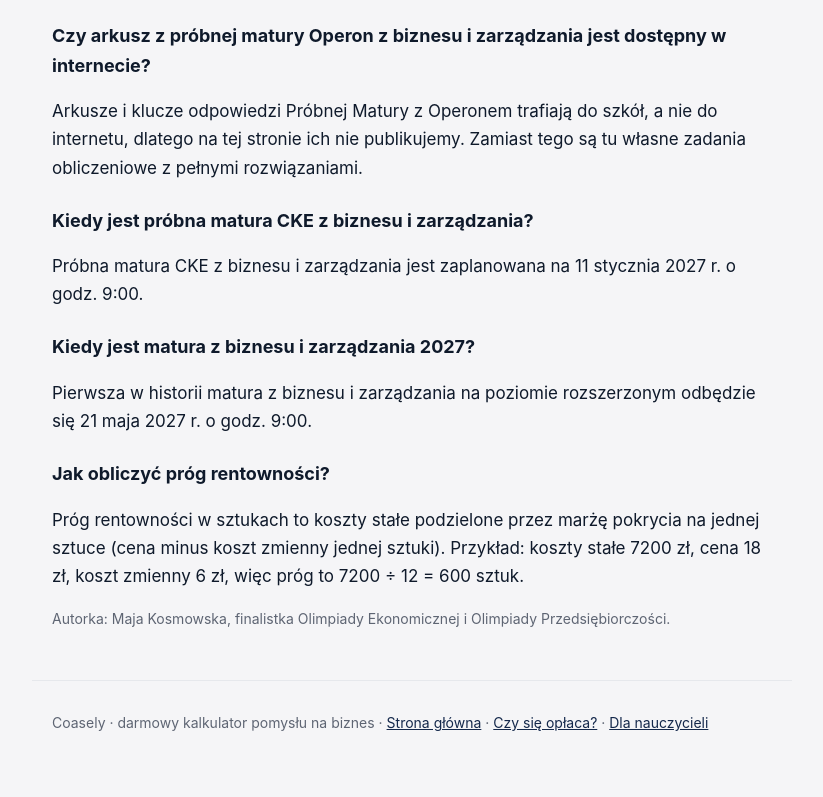
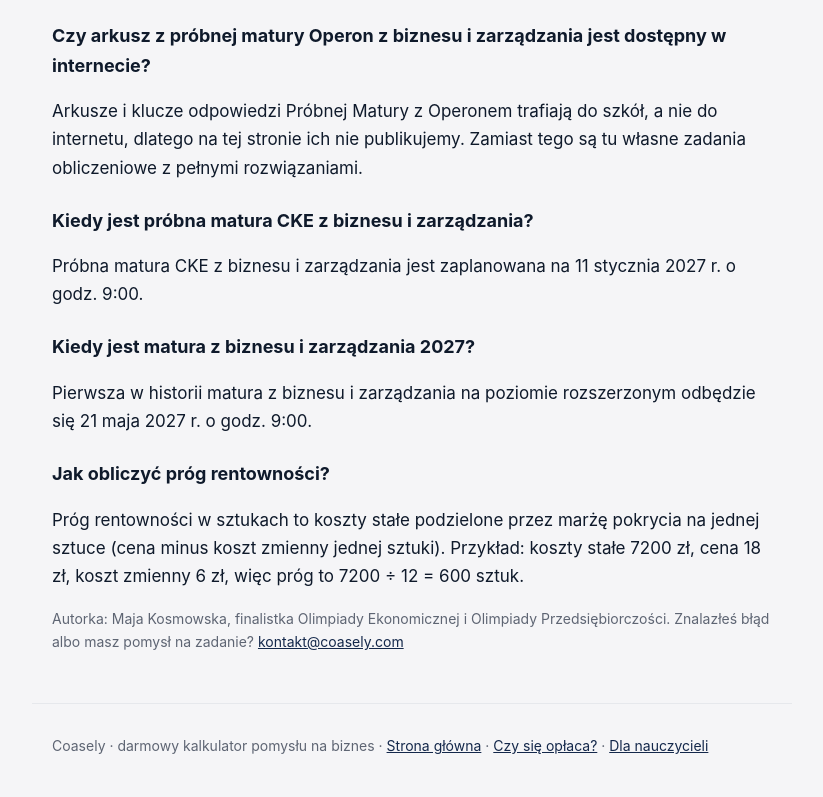
Before and after one commit to MKosmowska/my-first-business, a plain HTML site: page matura-biznes-i-zarzadzanie/index.html in a window 1280 px wide. Shown: the part 3322-4119 px from the top of the page, without its empty margins (228-1051 px from the left). Before the commit the page ends 4096 px from the top, so only its background shows below. Drawn offline with Linux system fonts and the light colour scheme.

Commit message:
Add files via upload

```diff
--- a/matura-biznes-i-zarzadzanie/index.html
+++ b/matura-biznes-i-zarzadzanie/index.html
@@ -67,7 +67,7 @@ footer{color:var(--muted);font-size:14px;padding-top:30px;padding-bottom:40px;bo
 <h2>Gdzie jeszcze poćwiczyć na prawdziwych liczbach</h2>
 <p>Wyliczenia dla konkretnych branż krok po kroku: <a href="/czy-oplaca-sie-otworzyc-kawiarnie/">kawiarnia</a>, <a href="/czy-oplaca-sie-otworzyc-kebab/">kebab</a>, <a href="/czy-oplaca-sie-otworzyc-salon-fryzjerski/">salon fryzjerski</a> i <a href="/czy-oplaca-sie-sprzedawac-kurs-online/">kurs online</a>. Nauczyciele znajdą gotową lekcję i kartę pracy na stronie <a href="/dla-nauczycieli/">dla nauczycieli</a>.</p>
 <h2>Najczęstsze pytania</h2><h3>Czy arkusz z próbnej matury Operon z biznesu i zarządzania jest dostępny w internecie?</h3><p>Arkusze i klucze odpowiedzi Próbnej Matury z Operonem trafiają do szkół, a nie do internetu, dlatego na tej stronie ich nie publikujemy. Zamiast tego są tu własne zadania obliczeniowe z pełnymi rozwiązaniami.</p><h3>Kiedy jest próbna matura CKE z biznesu i zarządzania?</h3><p>Próbna matura CKE z biznesu i zarządzania jest zaplanowana na 11 stycznia 2027 r. o godz. 9:00.</p><h3>Kiedy jest matura z biznesu i zarządzania 2027?</h3><p>Pierwsza w historii matura z biznesu i zarządzania na poziomie rozszerzonym odbędzie się 21 maja 2027 r. o godz. 9:00.</p><h3>Jak obliczyć próg rentowności?</h3><p>Próg rentowności w sztukach to koszty stałe podzielone przez marżę pokrycia na jednej sztuce (cena minus koszt zmienny jednej sztuki). Przykład: koszty stałe 7200 zł, cena 18 zł, koszt zmienny 6 zł, więc próg to 7200 ÷ 12 = 600 sztuk.</p>
-<p class="m" style="color:var(--muted);font-size:14px">Autorka: Maja Kosmowska, finalistka Olimpiady Ekonomicznej i Olimpiady Przedsiębiorczości.</p>
+<p class="m" style="color:var(--muted);font-size:14px">Autorka: Maja Kosmowska, finalistka Olimpiady Ekonomicznej i Olimpiady Przedsiębiorczości. Znalazłeś błąd albo masz pomysł na zadanie? <a href="mailto:kontakt@coasely.com">kontakt@coasely.com</a></p>
 </main>
 <footer>Coasely · darmowy kalkulator pomysłu na biznes · <a href="/pl/">Strona główna</a> · <a href="/czy-oplaca-sie/">Czy się opłaca?</a> · <a href="/dla-nauczycieli/">Dla nauczycieli</a></footer>
 </body></html>
```
